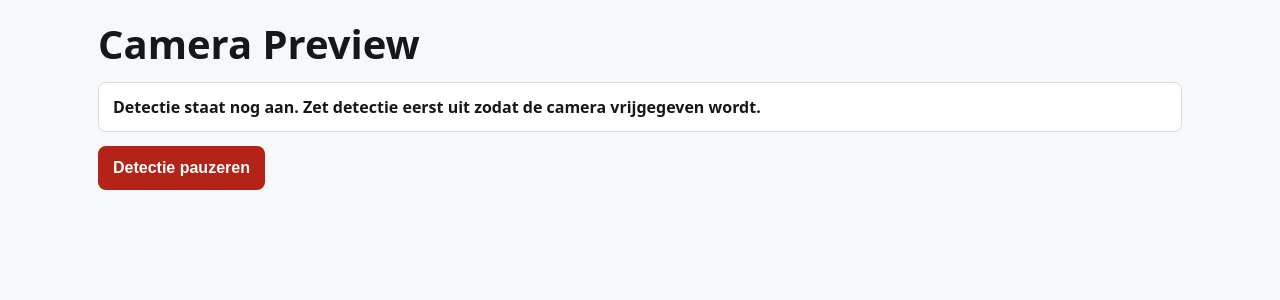
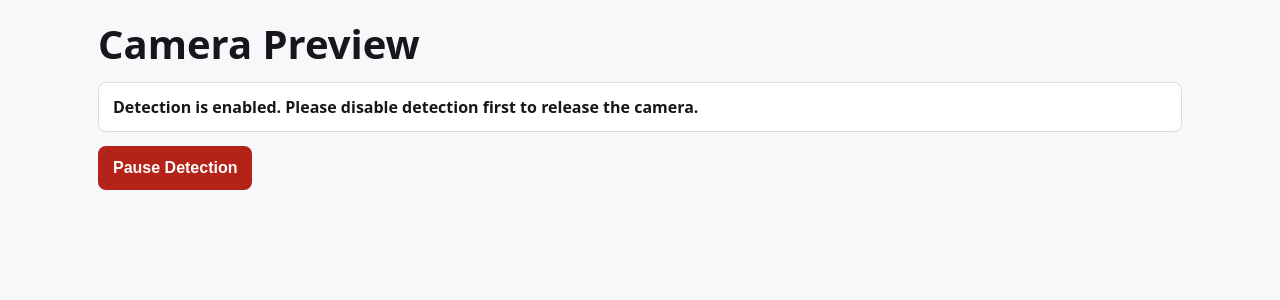
Before and after one commit to mdequanter/faceassist, a Flask app: page /camera in a window 1280 px wide. Shown: the part 67-367 px from the top of the page. Run offline with Flask 3, Linux system fonts and the light colour scheme.

Commit message:
Update camera.html

```diff
--- a/templates/camera.html
+++ b/templates/camera.html
@@ -5,15 +5,15 @@
 
 {% if detection_enabled %}
   <div class="notice warn">
-    Detectie staat nog aan. Zet detectie eerst uit zodat de camera vrijgegeven wordt.
+    Detection is enabled. Please disable detection first to release the camera.
   </div>
 
   <form method="post" action="{{ url_for('disable_detection') }}" class="actions">
-    <button class="btn btn-danger" type="submit">Detectie pauzeren</button>
+    <button class="btn btn-danger" type="submit">Pause Detection</button>
   </form>
 {% else %}
   <div class="notice ok">
-    Detectie staat uit. Camera-preview is actief.
+    Detection is disabled. Camera preview is active.
   </div>
 
   <div class="panel" style="margin-top: 16px;">
@@ -25,7 +25,7 @@
   </div>
 
   <form method="post" action="{{ url_for('enable_detection') }}" class="actions">
-    <button class="btn btn-primary" type="submit">Detectie opnieuw starten</button>
+    <button class="btn btn-primary" type="submit">Restart Detection</button>
   </form>
 {% endif %}
 {% endblock %}
```
